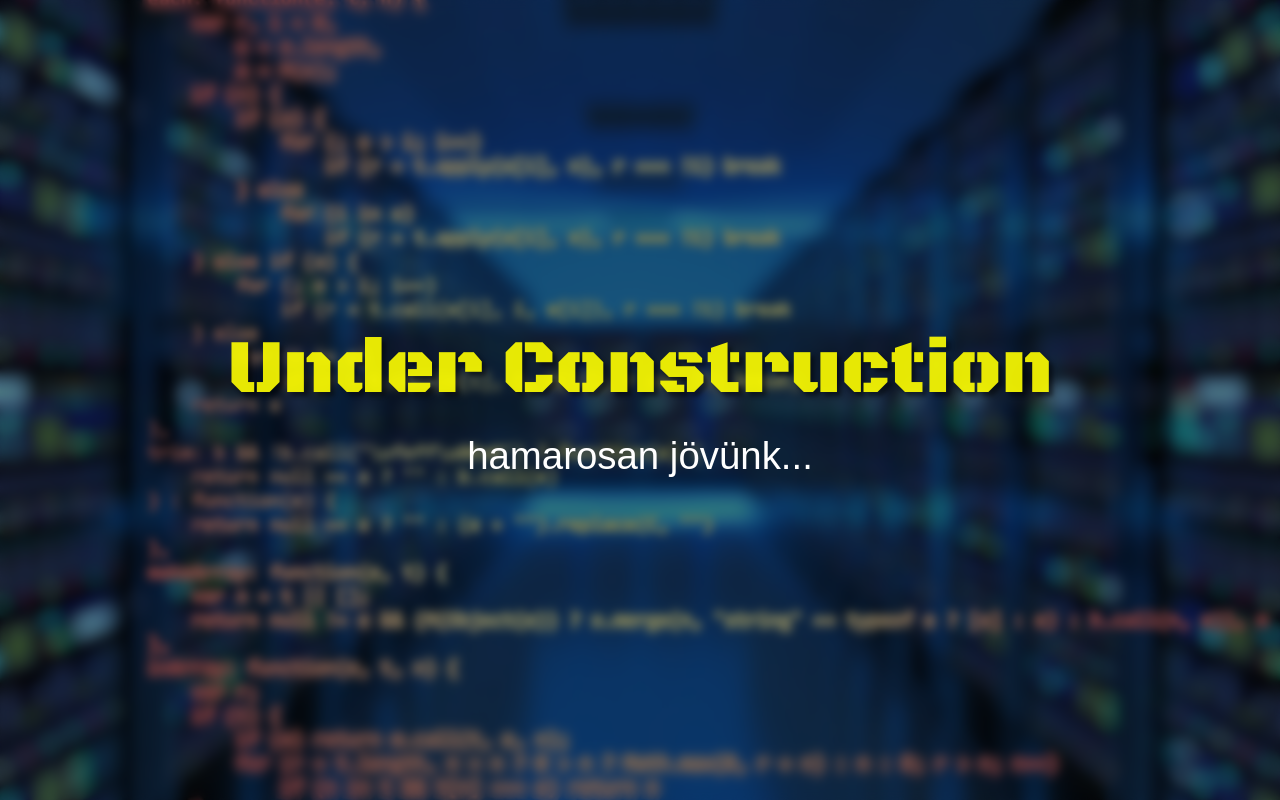
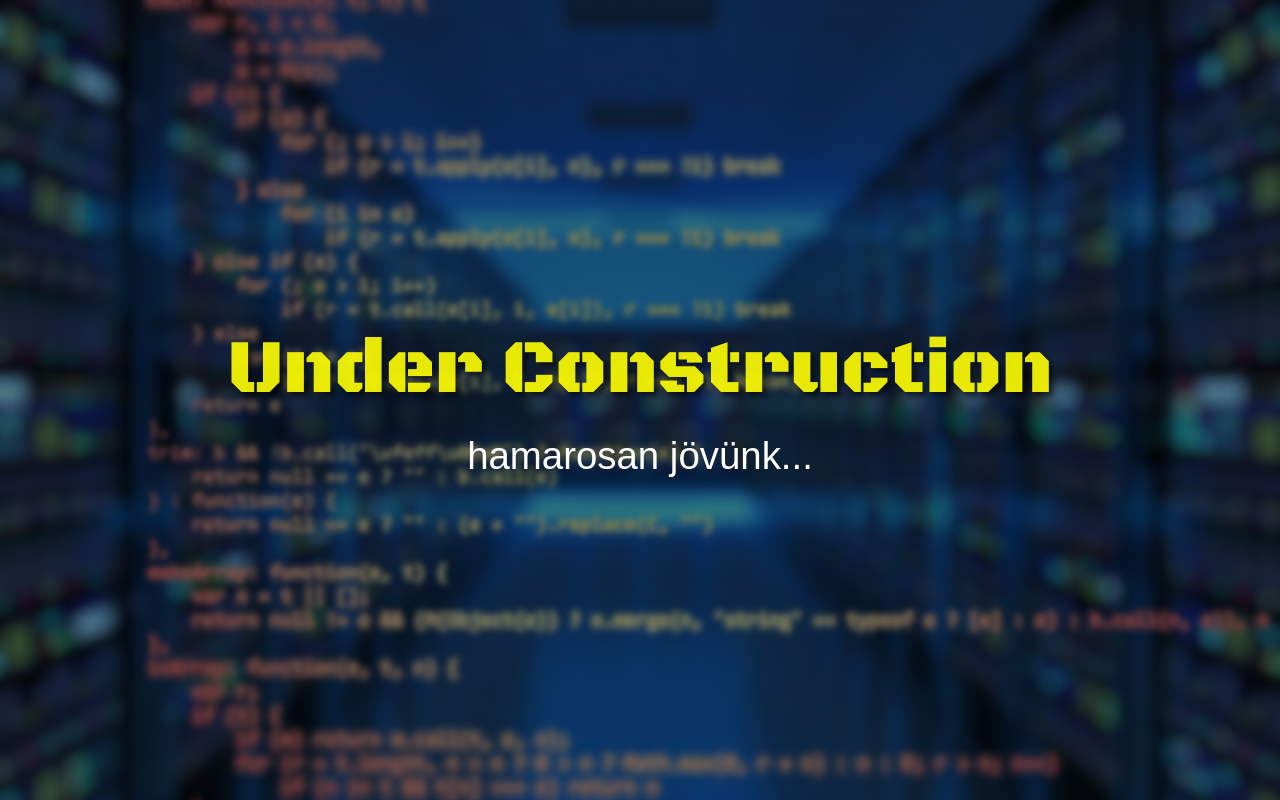
Before and after one commit to kpjotr/new-Relax-under-const, a plain HTML site: page public/index.html in a window 1280 px wide. Drawn offline with Linux system fonts and the light colour scheme.

Commit message:
Módosítva: background blur

```diff
--- a/public/styles.css
+++ b/public/styles.css
@@ -28,7 +28,7 @@ body::before {
     width: 100%;
     height: 100%;
     background: rgba(0, 0, 0, 0.5); /* Átlátszó fekete réteg (sötétítés) */
-    backdrop-filter: blur(5px); /* Elhomályosítás */
+    backdrop-filter: blur(3px); /* Elhomályosítás */
     z-index: -1; /* A háttérkép mögé helyezzük */
 }
 
```
